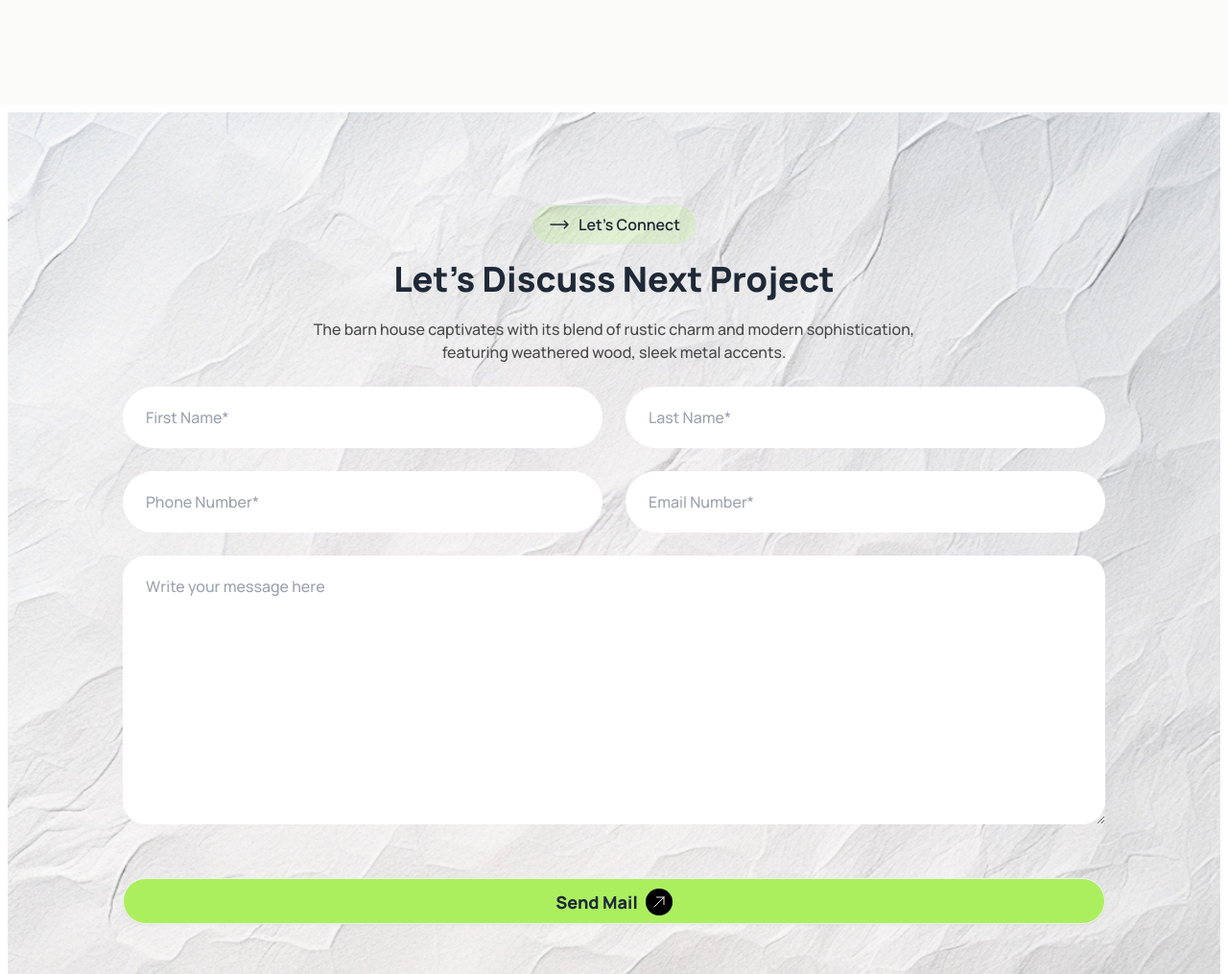
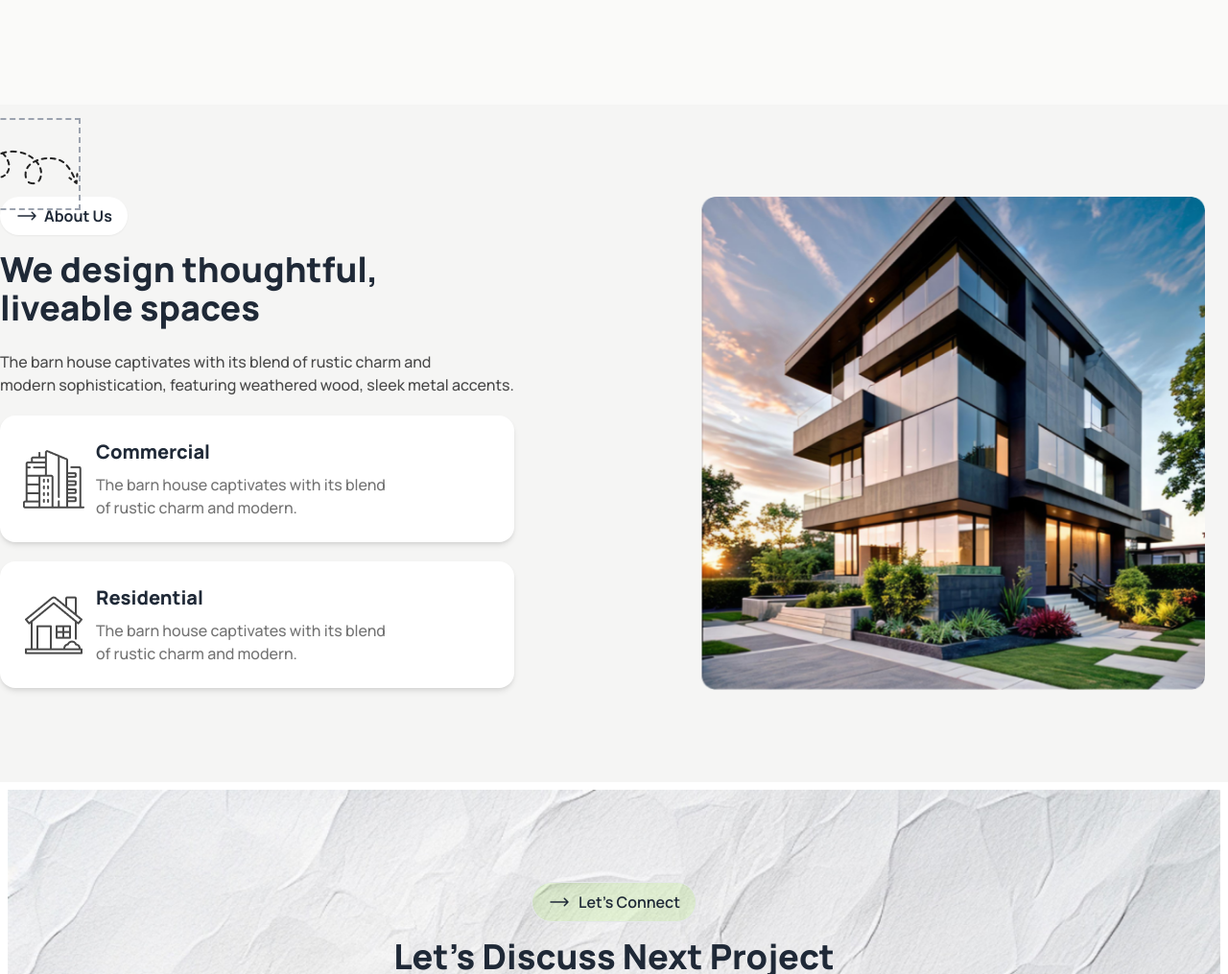
Before and after one commit to mdarmanhosen685913/Assignment-three, a plain HTML site: page index.html in a window 1280 px wide. Shown: the part 793-1808 px from the top of the page at 96% size. Drawn offline with nearby package versions, Linux system fonts and the light colour scheme.

Commit message:
hero-part-1

```diff
--- a/index.html
+++ b/index.html
@@ -18,6 +18,7 @@
     </style>
 </head>
 <body class="font-basic">
+    <!-- header -->
 <header class="bg-stone-50 ">
         <!-- navbar -->
     <nav class="lg:max-w-screen-xl mx-auto py-8 px-4 lg:p-12">
@@ -86,6 +87,52 @@
             </div>
     </div>
 </header>
+<!-- hero-part-1 -->
+ <section class="bg-stone-100">
+<div class="lg:max-w-screen-xl lg:mx-auto relative">
+    <div class="absolute border border-2 py-6 border-dashed border-gray-400 top-3.5 -left-12 hidden lg:block">
+        <img src="assets/Vector.png" alt="">
+    </div>
+    <div class="flex lg:flex-row flex-col lg:justify-between lg:py-24 py-8 text-center lg:text-left">
+        <div class="">
+            <button class="inline-flex gap-1.5 rounded-3xl bg-white py-2 px-4 font-bold text-base shadow-sm">
+                <svg xmlns="http://www.w3.org/2000/svg" fill="none" viewBox="0 0 24 24" stroke-width="1.5" stroke="currentColor" class="size-6">
+                    <path stroke-linecap="round" stroke-linejoin="round" d="M17.25 8.25 21 12m0 0-3.75 3.75M21 12H3" />
+                  </svg>
+                <p>About Us</p>
+            </button>
+            <h1 class="lg:text-4xl text-2xl lg:font-extrabold font-black pt-4 pb-6">
+                We design thoughtful, <br> liveable spaces
+            </h1>
+            <p class="lg:text-base text-sm font-medium text-[#494949] pb-5 lg:mx-0 mx-6">
+                The barn house captivates with its blend of rustic charm and <br> modern sophistication, featuring weathered wood, sleek metal accents.
+            </p>
+            <div class="flex lg:flex-row items-center bg-white rounded-2xl lg:p-6 p-4 lg:gap-3 mb-5 shadow-md lg:mx-0 mx-6 ">
+                <div>
+                    <img src="assets/commercial.png" alt="">
+                </div>
+                <div >
+                    <h1 class="pb-2 font-extrabold lg:text-xl text-lg">Commercial</h1>
+                    <p class="font-medium lg:text-base text-sm text-[#737373]">The barn house captivates with its blend <br> of rustic charm and modern.</p>
+                </div>
+            </div>
+            <div class="flex lg:flex-row items-center bg-white rounded-2xl lg:p-6 p-4 mx-6 lg:mx-0 lg:gap-3 shadow-md">
+                <div >
+                    <img src="assets/residential.png" alt="">
+                </div>
+                <div>
+                    <h1 class="pb-2 font-extrabold lg:text-xl text-lg">Residential</h1>
+                    <p class="font-medium lg:text-base text-sm text-[#737373]">The barn house captivates with its blend <br> of rustic charm and modern.</p>
+                </div>
+            </div>
+        </div>
+        <div >
+          <img class="w-10/12 lg:w-11/12 mx-auto lg:h-full h-52 pt-6 lg:p-0"
+            src="assets/Rectangle.png" alt="" />
+        </div>
+    </div>
+</div>
+ </section>
  <!-- Next projects part -->
   <section class="bg-[url('./assets/bg.jpg')] lg:m-2 mb-2 mt-1.5 bg-cover ">
         <div class="mx-auto">
```
